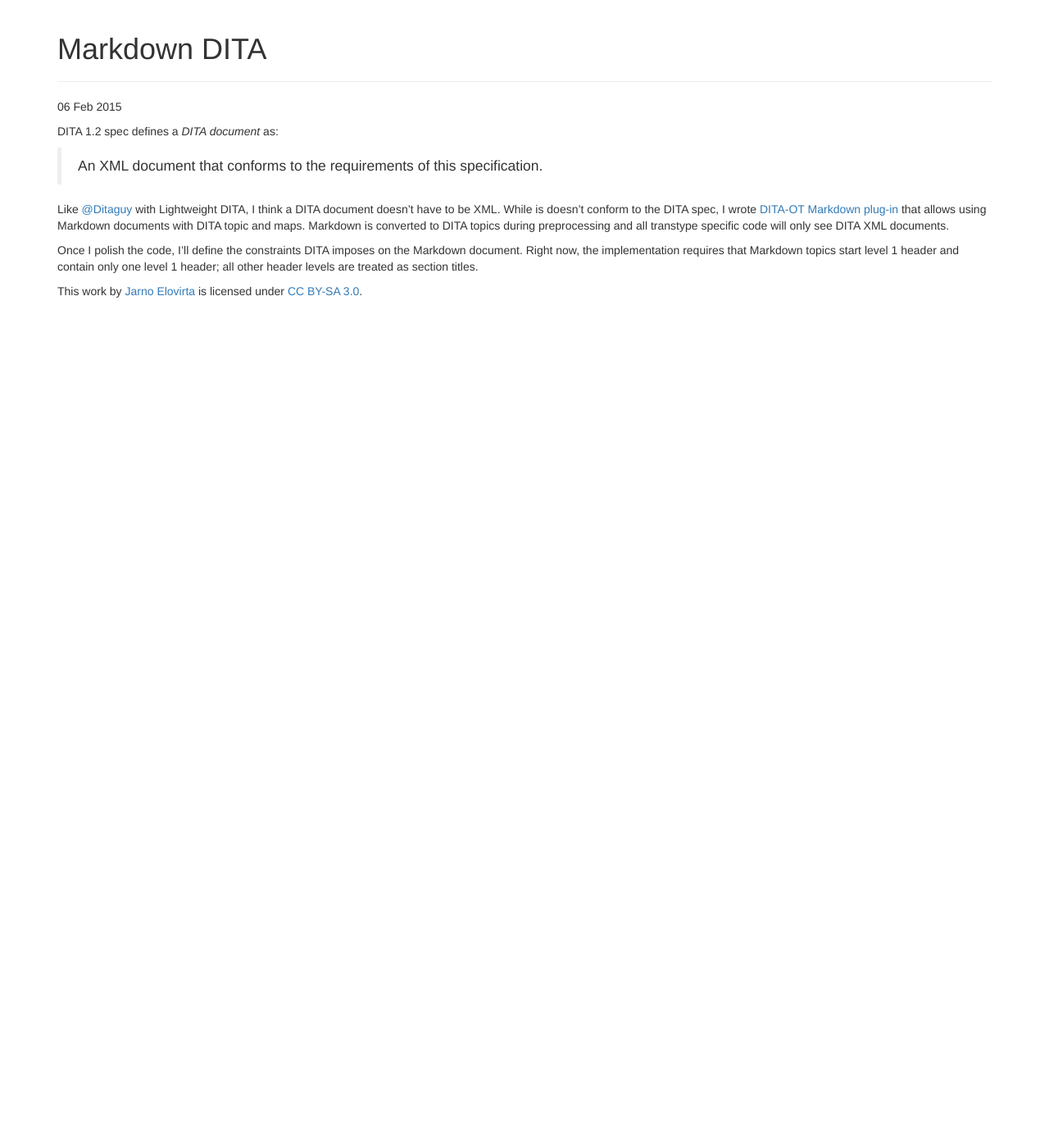
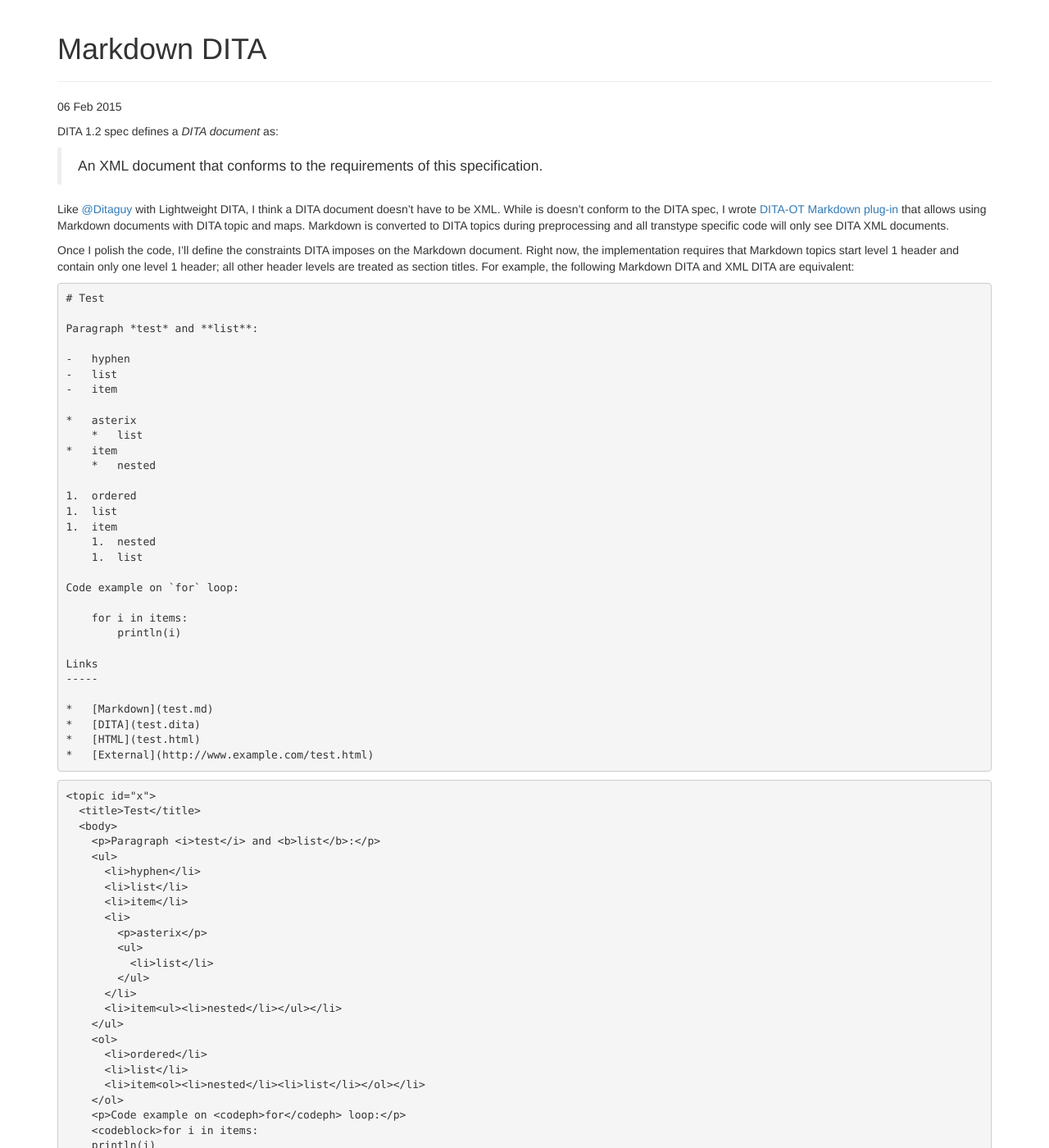
Before and after one commit to jelovirt/jelovirt.github.io, a Jekyll site: the page built from _posts/2015-02-06-dita-markdown.md, in a window 1280 px wide and 1400 px high. Shown: the whole window at 82% size. Built offline with Jekyll 4.4.1, drawn with Linux system fonts in a browser that asks for light colours; nearby versions of some CDN libraries; some of the changed text lies outside the part shown.

Commit message:
Add example to Markdown DITA

````diff
--- a/_posts/2015-02-06-dita-markdown.md
+++ b/_posts/2015-02-06-dita-markdown.md
@@ -9,4 +9,85 @@ DITA 1.2 spec defines a *DITA document* as:
 
 Like [@Ditaguy](https://twitter.com/Ditaguy) with Lightweight DITA, I think a DITA document doesn't have to be XML. While is doesn't conform to the DITA spec, I wrote [DITA-OT Markdown plug-in](https://github.com/jelovirt/dita-ot-markdown) that allows using Markdown documents with DITA topic and maps. Markdown is converted to DITA topics during preprocessing and all transtype specific code will only see DITA XML documents.
 
-Once I polish the code, I'll define the constraints DITA imposes on the Markdown document. Right now, the implementation requires that Markdown topics start level 1 header and contain only one level 1 header; all other header levels are treated as section titles.
+Once I polish the code, I'll define the constraints DITA imposes on the Markdown document. Right now, the implementation requires that Markdown topics start level 1 header and contain only one level 1 header; all other header levels are treated as section titles. For example, the following Markdown DITA and XML DITA are equivalent:
+
+```markdown
+# Test
+
+Paragraph *test* and **list**:
+
+-   hyphen
+-   list
+-   item
+
+*   asterix
+    *   list
+*   item
+    *   nested
+
+1.  ordered
+1.  list
+1.  item
+    1.  nested
+    1.  list
+
+Code example on `for` loop:
+
+    for i in items:
+        println(i)
+
+Links
+-----
+
+*   [Markdown](test.md)
+*   [DITA](test.dita)
+*   [HTML](test.html)
+*   [External](http://www.example.com/test.html)
+```
+
+```xml
+<topic id="x">
+  <title>Test</title>
+  <body>
+    <p>Paragraph <i>test</i> and <b>list</b>:</p>
+    <ul>
+      <li>hyphen</li>
+      <li>list</li>
+      <li>item</li>
+      <li>
+        <p>asterix</p>
+        <ul>
+          <li>list</li>
+        </ul>
+      </li>
+      <li>item<ul><li>nested</li></ul></li>
+    </ul>
+    <ol>
+      <li>ordered</li>
+      <li>list</li>
+      <li>item<ol><li>nested</li><li>list</li></ol></li>
+    </ol>
+    <p>Code example on <codeph>for</codeph> loop:</p>
+    <codeblock>for i in items:
+    println(i)
+</codeblock>
+    <section>
+      <title>Links</title>
+      <ul>
+        <li>
+          <xref href="test.md" title="" type="topic">Markdown</xref>
+        </li>
+        <li>
+          <xref href="test.dita" title="">DITA</xref>
+        </li>
+        <li>
+          <xref href="test.html" format="html" title="">HTML</xref>
+        </li>
+        <li>
+          <xref href="http://www.example.com/test.html" format="html" scope="external" title="">External</xref>
+        </li>
+      </ul>
+    </section>
+  </body>
+</topic>
+```
````
